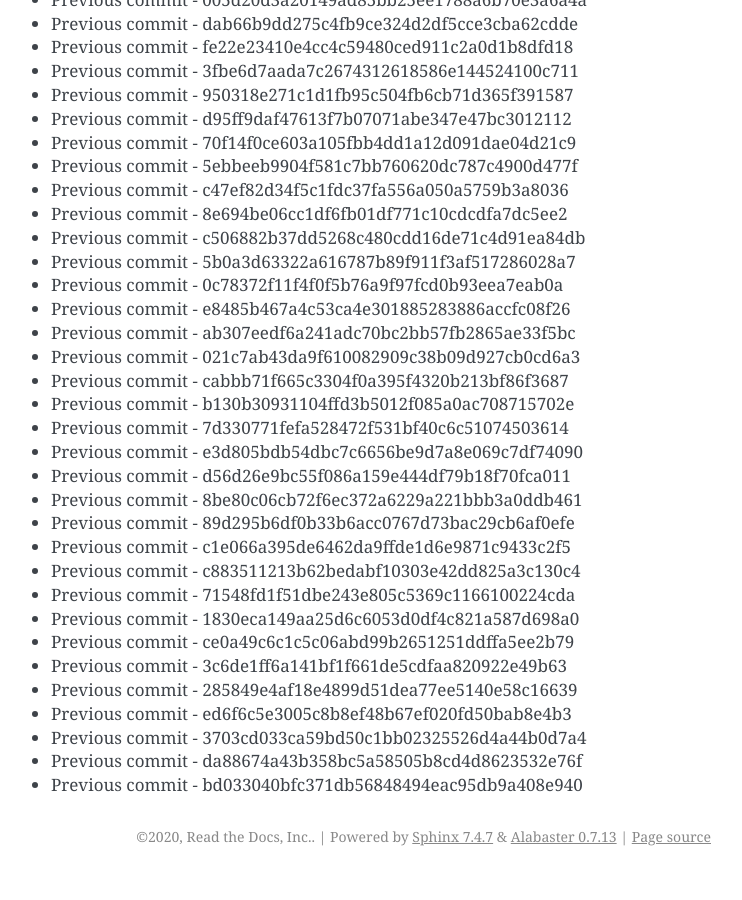
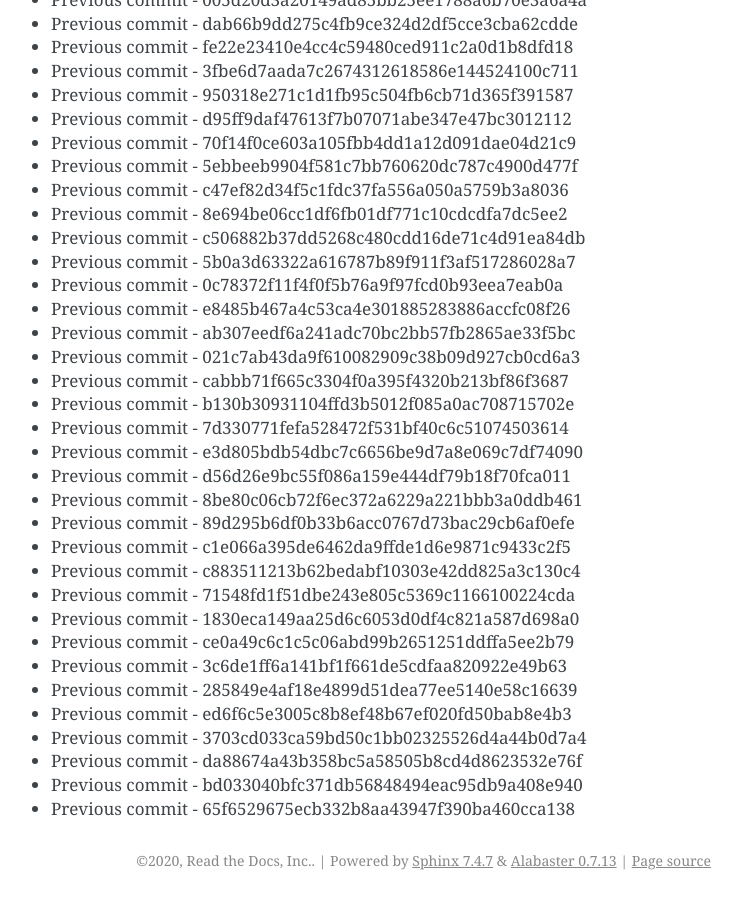
Before and after one commit to readthedocs/rtd-git-stresstest, a Sphinx documentation site: the page built from docs/updates.rst, in a window 1280 px wide and 900 px high, scrolled down 86848 px. Shown: the whole window, without its empty margins (399-1141 px from the left). Built offline with Sphinx 7.4.7, drawn with Linux system fonts in a browser that asks for light colours; before the commit the page ends 87724 px from its top, so only the background shows below that.

Commit message:
Generating commit from previous: 65f6529675ecb332b8aa43947f390ba460cca138

```diff
--- a/docs/updates.rst
+++ b/docs/updates.rst
@@ -3681,3 +3681,4 @@ It can be tested for any performance characteristics.
 * Previous commit - 3703cd033ca59bd50c1bb02325526d4a44b0d7a4
 * Previous commit - da88674a43b358bc5a58505b8cd4d8623532e76f
 * Previous commit - bd033040bfc371db56848494eac95db9a408e940
+* Previous commit - 65f6529675ecb332b8aa43947f390ba460cca138
```
